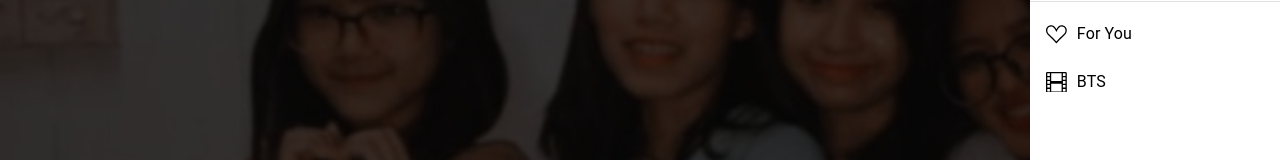
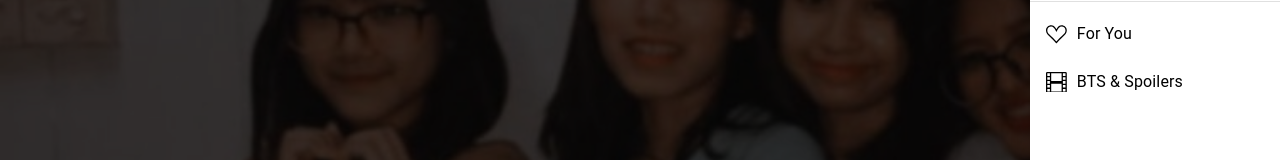
Before and after one commit to tweltar/hnin-au-bd, a React (Create React App) app: page / in a window 1280 px wide. Both pictures are taken after a click on the icon 1240 px from the left and 40 px from the top of the page. Shown: the part 207-367 px from the top of the page. Built offline with nearby package versions, Linux system fonts and the light colour scheme.

Commit message:
Change path name

```diff
--- a/src/components/Menu.js
+++ b/src/components/Menu.js
@@ -131,7 +131,7 @@ const Menu = () => {
             <ListItemText primary="For You" />
           </ListItem>
         </Link>
-        <Link to="/bts">
+        <Link to="/bts&spoilers">
           <ListItem button>
             <svg
               width="1em"
@@ -146,7 +146,7 @@ const Menu = () => {
                 d="M0 1a1 1 0 0 1 1-1h14a1 1 0 0 1 1 1v14a1 1 0 0 1-1 1H1a1 1 0 0 1-1-1V1zm4 0h8v6H4V1zm8 8H4v6h8V9zM1 1h2v2H1V1zm2 3H1v2h2V4zM1 7h2v2H1V7zm2 3H1v2h2v-2zm-2 3h2v2H1v-2zM15 1h-2v2h2V1zm-2 3h2v2h-2V4zm2 3h-2v2h2V7zm-2 3h2v2h-2v-2zm2 3h-2v2h2v-2z"
               />
             </svg>{" "}
-            <ListItemText primary="BTS" />
+            <ListItemText primary="BTS & Spoilers" />
           </ListItem>
         </Link>
       </List>
```
